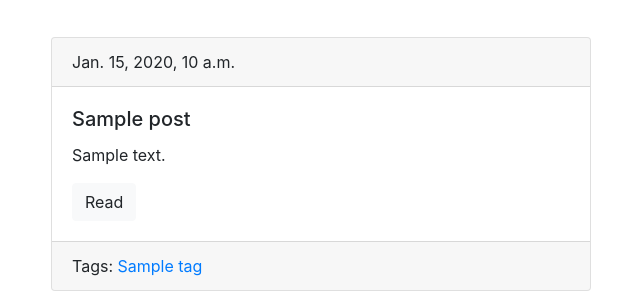
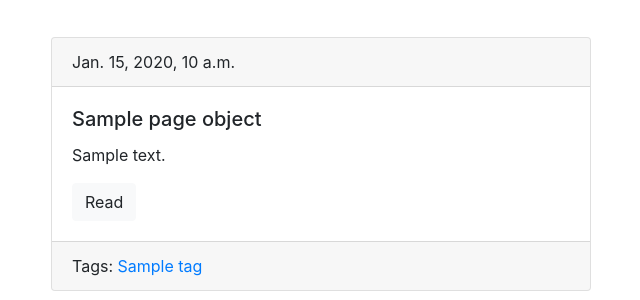
Before and after one commit to mbgoodguy/oleg_molchanov_django_2.0, a Django app: template blogengine/blog/templates/blog/index.html in a window 1280 px wide. Shown: the part 163-463 px from the top of the page, without its empty margins (224-864 px from the left). Run offline with Django 4.2, Linux system fonts and the light colour scheme; tables that the repository leaves empty hold one stand-in row (values such as "Sample post"); the template is opened without the code that fills it: values that come from a table or form of the project are taken from there, most other values are stand-ins (such as "Sample title", 1, 10 or a date in 2020).

Commit message:
replaced posts to page_object

```diff
--- a/blogengine/blog/templates/blog/index.html
+++ b/blogengine/blog/templates/blog/index.html
@@ -1,6 +1,4 @@
 {% extends 'blog/blog_base.html' %}
-
-
 
 {% block title %}
     Posts list
@@ -8,23 +6,7 @@
 
 {% block content %}
     <h1 class="mb-5">Posts</h1>
-    {% for post in posts %}
-        <div class="card mb-4">
-            <div class="card-header">
-                {{ post.date_pub }}
-            </div>
-            <div class="card-body">
-                <h5 class="card-title">{{ post.title }}</h5>
-                <p class="card-text">{{ post.body|truncatewords:15 }}</p>
-                <a href="{{ post.get_absolute_url }}" class="btn btn-light">Read</a>
-            </div>
-            <div class="card-footer text-body-secondary">
-                Tags:
-                {% for tag in post.tags.all %}
-                  <a href="{{ tag.get_absolute_url }} ">{{ tag.title }}</a>
-                {% endfor %}
-            </div>
-        </div>
-
+    {% for post in page_object.object_list %}
+        {% include 'blog/includes/post_card_template.html' %}
     {% endfor %}
 {% endblock %}
```
